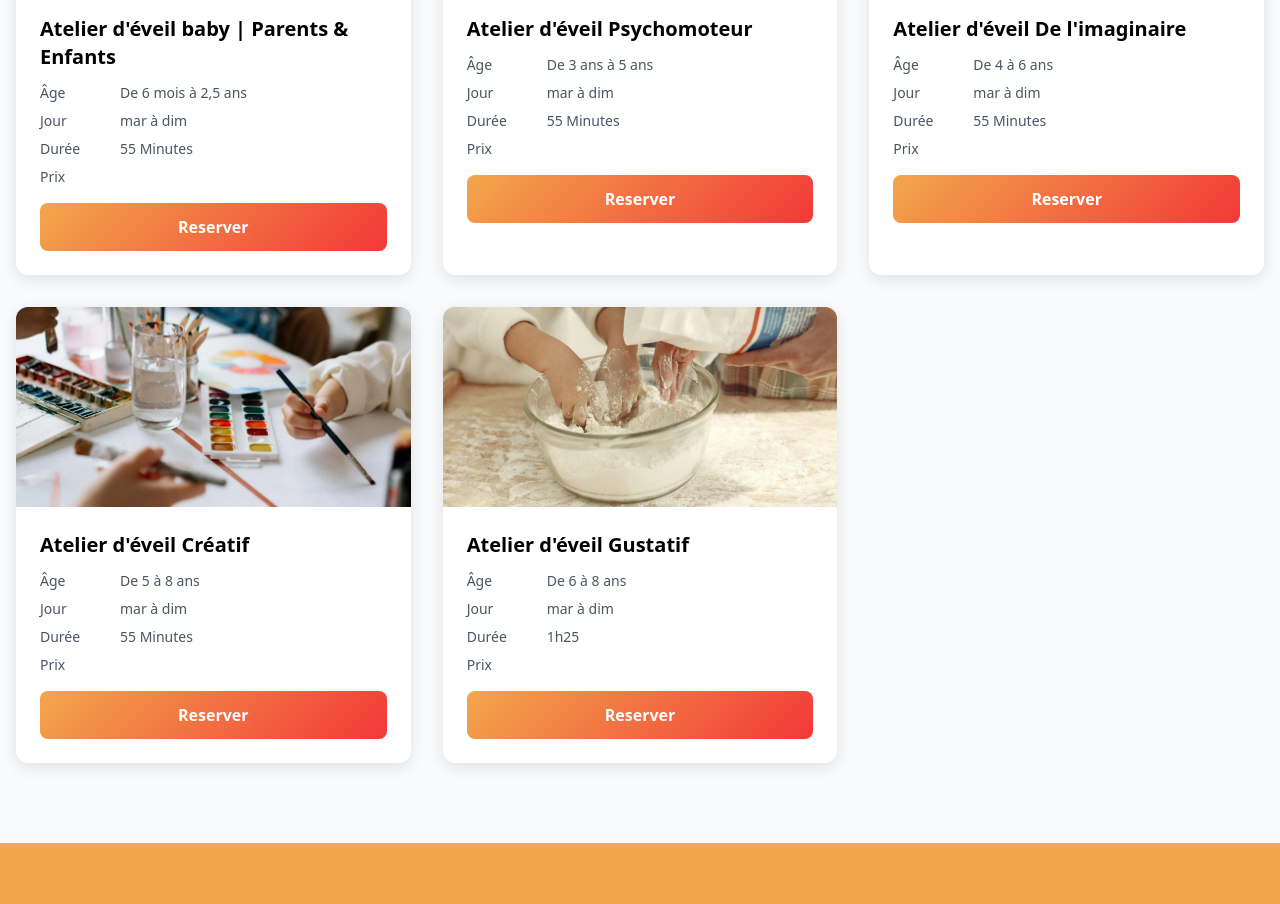
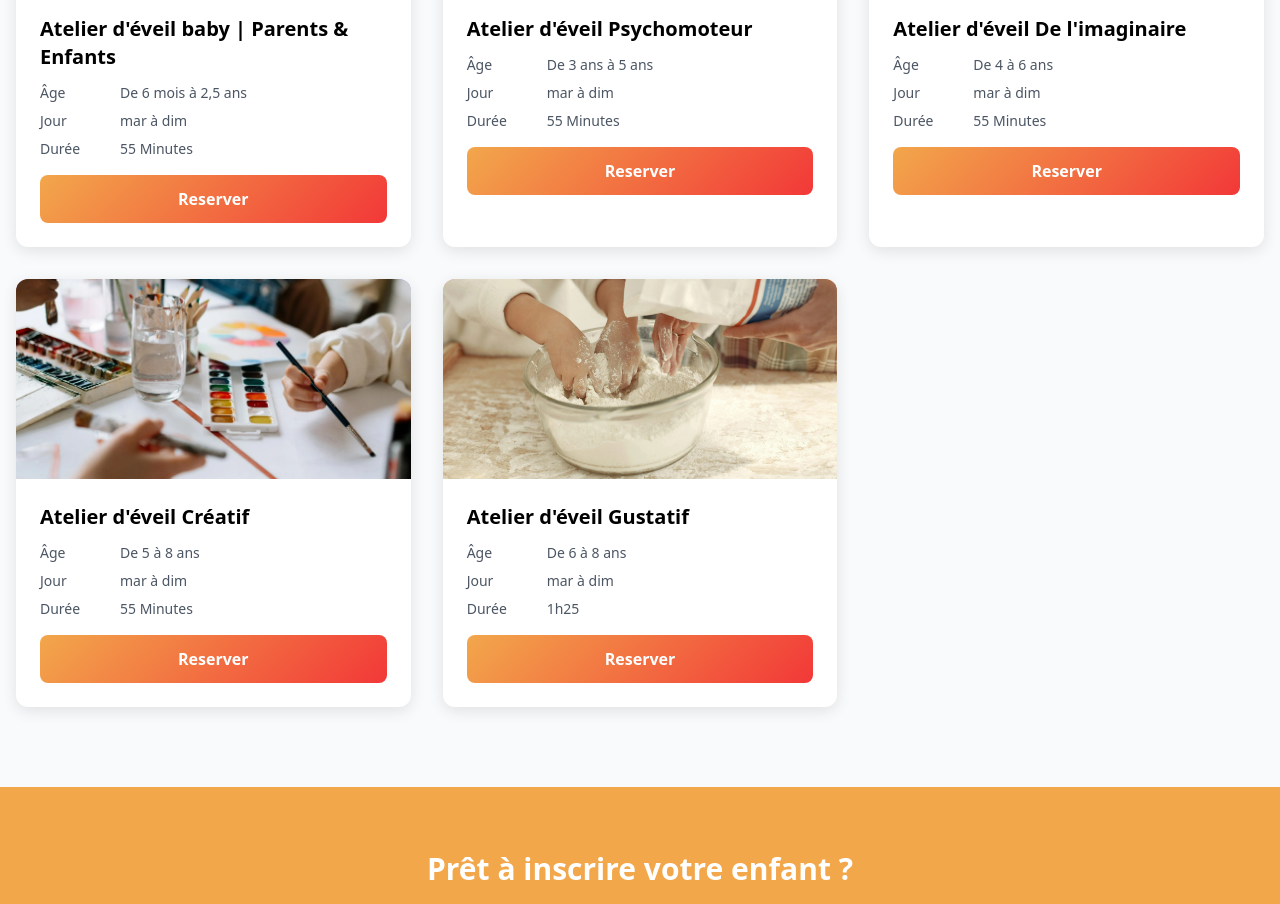
Before and after one commit to lau2424/MoveAndPlayKids, a website: page ateliers.html in a window 1280 px wide. Shown: the part 1540-2444 px from the top of the page. Drawn offline with nearby package versions, Linux system fonts and the light colour scheme.

```diff
--- a/ateliers.html
+++ b/ateliers.html
@@ -215,9 +215,6 @@
                                 <span class="font-medium w-20" data-i18n="ateliers.time">Durée:</span>
                                 <span data-i18n="ateliers.homobaby.duration">55 Minutes</span>
                             </div>
-                            <div class="flex items-center">
-                                <span class="font-medium w-20" data-i18n="ateliers.price">Prix:</span>
-                            </div>
                         </div>
                         <a href="https://booking.myrezapp.com/fr/online/booking/calendar/21324/move-and-play-kids" target="_blank" class="btn-mpl-primary w-full inline-block text-center" data-i18n="ateliers.register"></a>
                     </div>
@@ -242,9 +239,6 @@
                             <div class="flex items-center">
                                 <span class="font-medium w-20" data-i18n="ateliers.time">Durée:</span>
                                 <span data-i18n="ateliers.psychomoteur.duration">55 Minutes</span>
-                            </div>
-                            <div class="flex items-center">
-                                <span class="font-medium w-20" data-i18n="ateliers.price">Prix:</span>
                             </div>
                         </div>
                         <p class="text-gray-700 mb-4"></p>
@@ -272,9 +266,6 @@
                                 <span class="font-medium w-20" data-i18n="ateliers.time">Durée:</span>
                                 <span data-i18n="ateliers.imaginaire.duration">55 Minutes</span>
                             </div>
-                            <div class="flex items-center">
-                                <span class="font-medium w-20" data-i18n="ateliers.price">Prix:</span>
-                            </div>
                         </div>
                         <p class="text-gray-700 mb-4"></p>
                         <a href="https://booking.myrezapp.com/fr/online/booking/calendar/21324/move-and-play-kids" target="_blank" class="btn-mpl-primary w-full inline-block text-center" data-i18n="ateliers.register"></a>
@@ -301,9 +292,6 @@
                                 <span class="font-medium w-20" data-i18n="ateliers.time">Durée:</span>
                                 <span data-i18n="ateliers.creatif.duration">55 Minutes</span>
                             </div>
-                            <div class="flex items-center">
-                                <span class="font-medium w-20" data-i18n="ateliers.price">Prix:</span>
-                            </div>
                         </div>
                         <p class="text-gray-700 mb-4"></p>
                         <a href="https://booking.myrezapp.com/fr/online/booking/calendar/21324/move-and-play-kids" target="_blank" class="btn-mpl-primary w-full inline-block text-center" data-i18n="ateliers.register"></a>
@@ -329,9 +317,6 @@
                             <div class="flex items-center">
                                 <span class="font-medium w-20" data-i18n="ateliers.time">Durée:</span>
                                 <span data-i18n="ateliers.gustatif.duration">1h25</span>
-                            </div>
-                            <div class="flex items-center">
-                                <span class="font-medium w-20" data-i18n="ateliers.price">Prix:</span>
                             </div>
                         </div>
                         <p class="text-gray-700 mb-4"></p>
```
Also changed, not shown: pass.html (+4 -4 lines).
